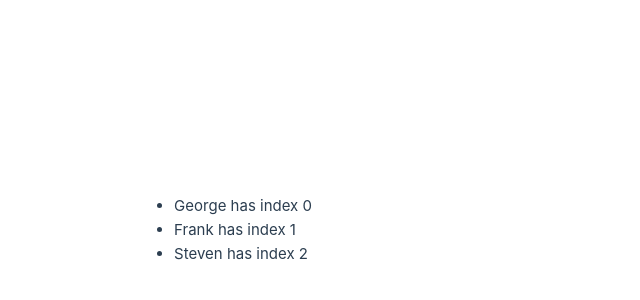
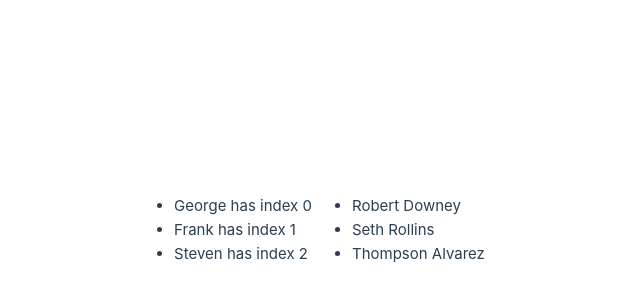
Before and after one commit to Arkadyuti-Das/vue-tutorial, a Vue app: page / in a window 1280 px wide. Shown: the part 170-470 px from the top of the page, without its empty margins (328-968 px from the left). Built offline with nearby package versions, Linux system fonts and the light colour scheme.

Commit message:
iterating over a list->array of objects

```diff
--- a/src/App.vue
+++ b/src/App.vue
@@ -3,6 +3,13 @@
     <ul>
       <li v-for="(item, index) in names" :key="name">
         {{ item }} has index {{ index }}
+      </li>
+    </ul>
+  </div>
+  <div>
+    <ul>
+      <li v-for="(items, index) in fullNames" :key="items.firstName">
+        {{ items.firstName }} {{ items.lastName }}
       </li>
     </ul>
   </div>
@@ -12,7 +19,17 @@
   export default {
     data(){
       return {
-        names: ["George", "Frank", "Steven"]
+        names: ["George", "Frank", "Steven"],
+        fullNames: [{
+          firstName: "Robert",
+          lastName: "Downey"
+        }, {
+          firstName: "Seth",
+          lastName: "Rollins"
+        }, {
+          firstName: "Thompson",
+          lastName: "Alvarez"
+        }]
       }
     }
   }
```
Also changed, not shown: note.txt.
